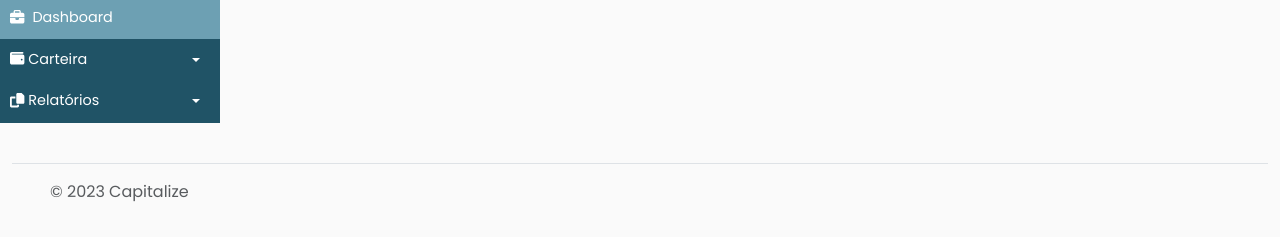
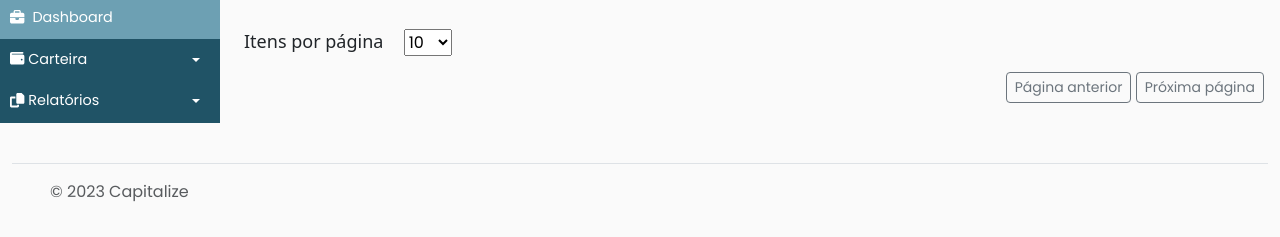
Before and after one commit to ICEI-PUC-Minas-PMV-ADS/-pmv-ads-2023-1-e1-proj-web-t16-carteira-investimento, a plain HTML site: page src/por_transactions.html in a window 1280 px wide. Shown: the part 219-456 px from the top of the page. Drawn offline with nearby package versions, Linux system fonts and the light colour scheme; a script that the page names is missing; files whose address does not match are found by name.

Commit message:
Update por_transactions.html (Paginação)

```diff
--- a/src/por_transactions.html
+++ b/src/por_transactions.html
@@ -420,6 +420,24 @@
                     </div>
                 </div>
 
+                <div>
+                    <span class="selectPagLegend">Itens por página</span>
+                    <select id="paginacao" required class="selectPag">
+                        <option value="10">10</option>
+                        <option value="25">25</option>
+                        <option value="50">50</option>
+                        <option value="100">100</option>
+                    </select>
+                </div>
+
+                <div class="pageInfo">
+                    <p id="page-info"></p>
+                </div>
+
+                <div class="btnPaginacao">
+                    <button type="button" class="btn btn-sm btn-outline-secondary" id="previous-button">Página anterior</button>
+                    <button type="button" class="btn btn-sm btn-outline-secondary" id="next-button">Próxima página</button>
+                </div>
             </main>
         </div>
 
```
